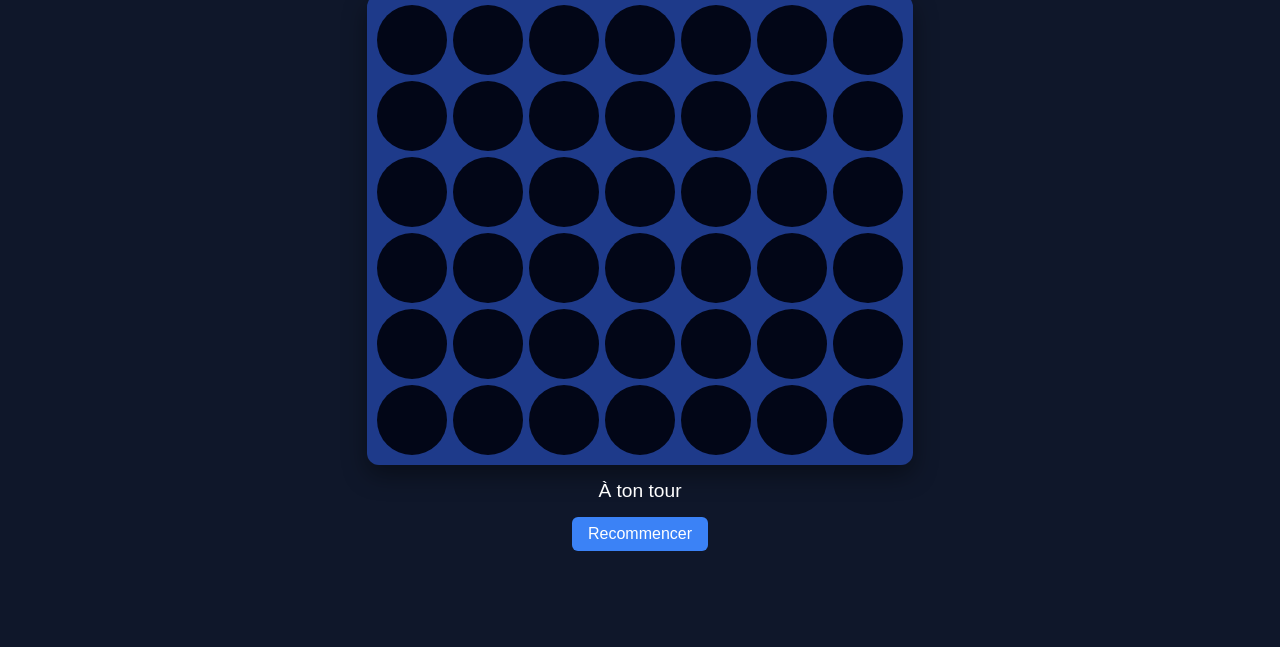
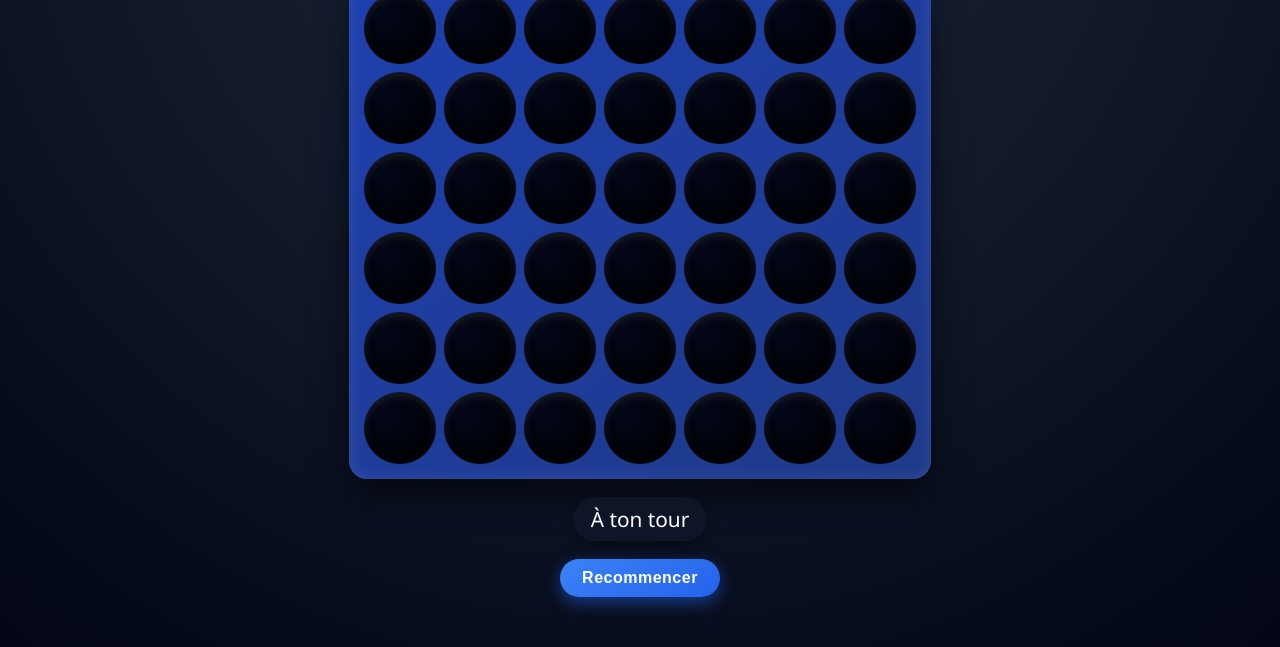
Before and after one commit to HelloProtect/Site, a plain HTML site: page Triche/Puissance4.html in a window 1280 px wide. Shown: the part 169-816 px from the top of the page. Drawn offline with Linux system fonts and the light colour scheme.

Commit message:
Update Puissance4.html

```diff
--- a/Triche/Puissance4.html
+++ b/Triche/Puissance4.html
@@ -6,8 +6,8 @@
   <title>Puissance 4 contre Bot</title>
   <style>
     body {
-      font-family: Arial, sans-serif;
-      background: #0f172a;
+      font-family: "Segoe UI", Arial, sans-serif;
+      background: radial-gradient(circle at top, #1e293b, #020617);
       color: white;
       display: flex;
       flex-direction: column;
@@ -17,57 +17,93 @@
     }
 
     h1 {
-      margin-bottom: 10px;
+      margin-bottom: 15px;
+      font-size: 2.5rem;
+      letter-spacing: 1px;
+      text-shadow: 0 4px 10px rgba(0,0,0,0.6);
     }
 
     #board {
       display: grid;
-      grid-template-columns: repeat(7, 70px);
-      grid-template-rows: repeat(6, 70px);
-      gap: 6px;
-      background: #1e3a8a;
-      padding: 10px;
-      border-radius: 12px;
-      box-shadow: 0 10px 25px rgba(0,0,0,0.4);
+      grid-template-columns: repeat(7, 72px);
+      grid-template-rows: repeat(6, 72px);
+      gap: 8px;
+      background: linear-gradient(145deg, #1e40af, #1e3a8a);
+      padding: 15px;
+      border-radius: 18px;
+      box-shadow:
+        0 15px 35px rgba(0,0,0,0.6),
+        inset 0 0 15px rgba(255,255,255,0.1);
     }
 
     .cell {
-      width: 70px;
-      height: 70px;
-      background: #020617;
+      width: 72px;
+      height: 72px;
+      background: radial-gradient(circle at 30% 30%, #020617, #000);
       border-radius: 50%;
       cursor: pointer;
       display: flex;
       align-items: center;
       justify-content: center;
+      box-shadow:
+        inset 0 4px 8px rgba(255,255,255,0.1),
+        inset 0 -4px 8px rgba(0,0,0,0.8);
+      transition: transform 0.15s ease, box-shadow 0.15s ease;
+    }
+
+    .cell:hover {
+      transform: translateY(-2px);
+      box-shadow:
+        inset 0 4px 8px rgba(255,255,255,0.2),
+        0 4px 10px rgba(0,0,0,0.6);
     }
 
     .player {
-      background: #ef4444;
+      background: radial-gradient(circle at 30% 30%, #f87171, #b91c1c);
+      box-shadow:
+        inset 0 3px 6px rgba(255,255,255,0.4),
+        0 4px 12px rgba(239,68,68,0.6);
     }
 
     .bot {
-      background: #facc15;
+      background: radial-gradient(circle at 30% 30%, #fde047, #ca8a04);
+      box-shadow:
+        inset 0 3px 6px rgba(255,255,255,0.4),
+        0 4px 12px rgba(250,204,21,0.6);
     }
 
     #status {
-      margin-top: 15px;
-      font-size: 1.2rem;
+      margin-top: 18px;
+      font-size: 1.3rem;
+      padding: 8px 18px;
+      background: rgba(15,23,42,0.8);
+      border-radius: 999px;
+      box-shadow: 0 4px 12px rgba(0,0,0,0.4);
     }
 
     button {
-      margin-top: 15px;
-      padding: 8px 16px;
+      margin-top: 18px;
+      padding: 10px 22px;
       border: none;
-      border-radius: 6px;
-      background: #3b82f6;
+      border-radius: 999px;
+      background: linear-gradient(145deg, #3b82f6, #2563eb);
       color: white;
       cursor: pointer;
       font-size: 1rem;
+      font-weight: 600;
+      letter-spacing: 0.5px;
+      box-shadow: 0 6px 15px rgba(37,99,235,0.5);
+      transition: transform 0.15s ease, box-shadow 0.15s ease;
     }
 
     button:hover {
-      background: #2563eb;
+      transform: translateY(-2px);
+      box-shadow: 0 8px 20px rgba(37,99,235,0.7);
+    }
+
+    button:active {
+      transform: translateY(0);
+      box-shadow: 0 4px 10px rgba(37,99,235,0.5);
     }
   </style>
 </head>
```
